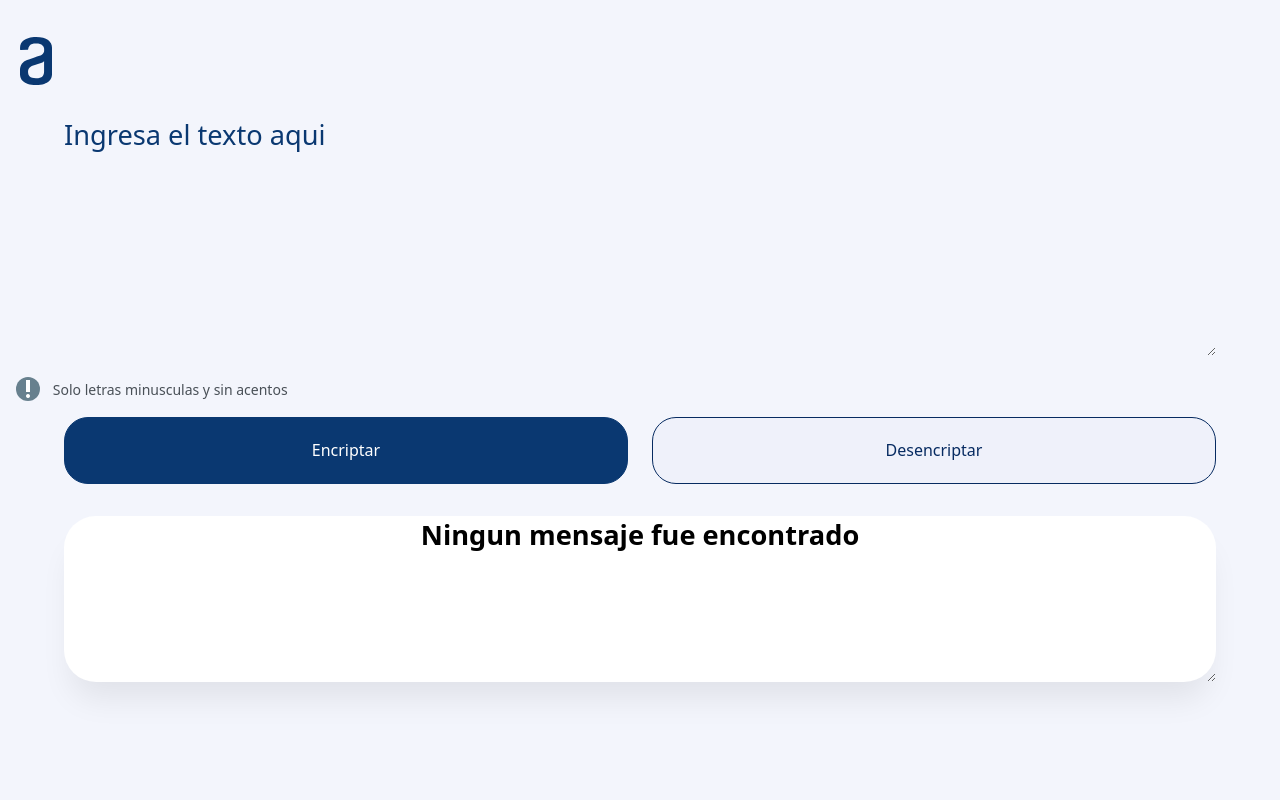
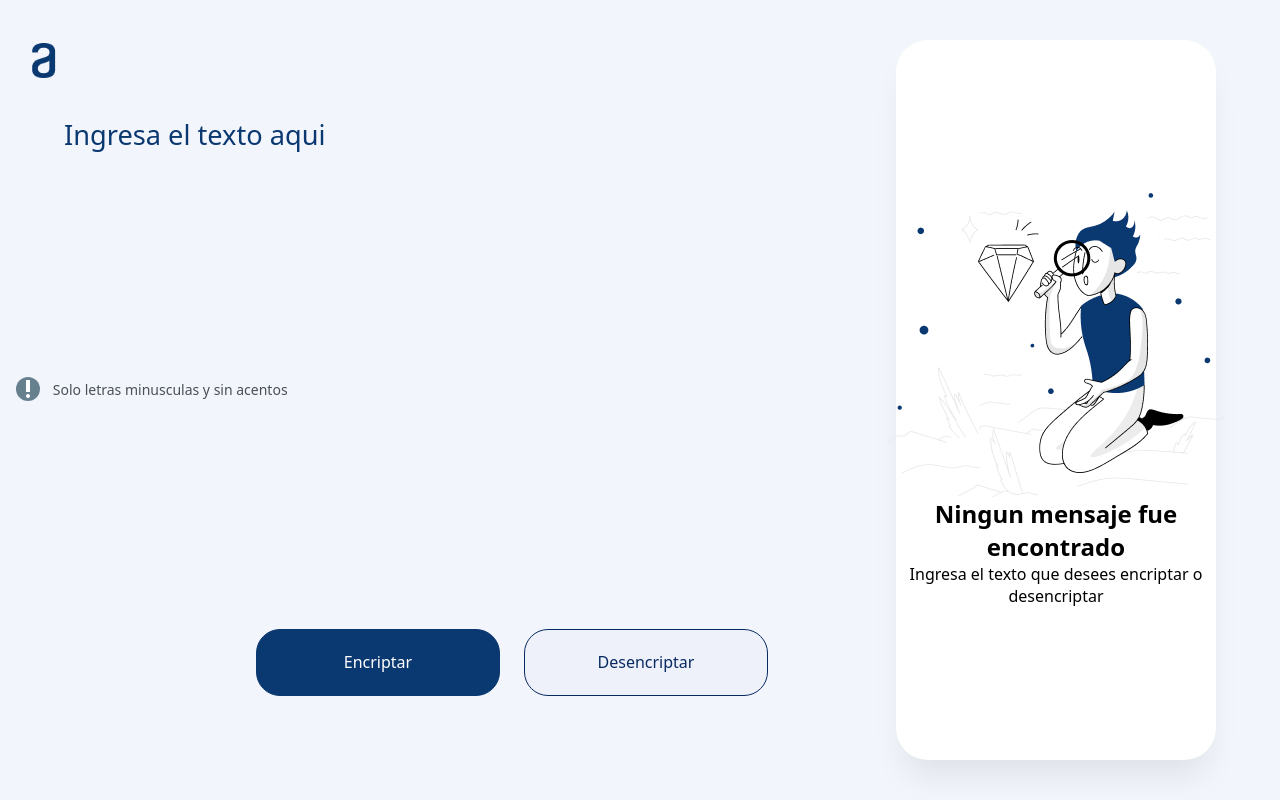
Before and after one commit to DaveOval/encriptador-texto-JS, a plain HTML site: page index.html in a window 1280 px wide. Drawn offline with nearby package versions, Linux system fonts and the light colour scheme.

Commit message:
se empieza a dar estilos a la version de pc

```diff
--- a/index.html
+++ b/index.html
@@ -11,29 +11,35 @@
 
 </head>
 <body>
+    <!-- logo -->
     <header class="header">
         <div class="logo"></div>
     </header>
 
+    <!-- input para ingresar texto -->
     <section class="input-area">
         <textarea type="text" name="text-input" id="text-input" class="text-input" placeholder="Ingresa el texto aqui"></textarea>
     </section>
 
+    <!-- informacion para los inputs -->
     <section class="info">
             <span class="material-symbols-outlined">
                 priority_high
             </span>
             <span>Solo letras minusculas y sin acentos</span>
-
     </section>
 
+    <!-- botones -->
     <section class="buttons">
         <button class="btn1">Encriptar</button>
         <button class="btn2">Desencriptar</button>
     </section>
 
-    <section >
-        <textarea class="result" name="result" id="result" placeholder="Ningun mensaje fue encontrado"></textarea>
+    <!-- resultado -->
+    <section class="result">
+        <img class="muneco" alt="" src="./media/Muneco.png">
+        <h1>Ningun mensaje fue encontrado</h1>
+        <p>Ingresa el texto que desees encriptar o desencriptar</p>
     </section>
 
 
--- a/sass/_logo.scss
+++ b/sass/_logo.scss
@@ -1,8 +1,8 @@
 .logo{
-    width: 32px;
+    width: 48px;
     height: 48px;
-    background-image: url(../media/logo.svg);
+    background-image: url(../media/logo.png);
     background-repeat: no-repeat;
-    background-size: 32px 48px;
+    background-size: contain;
     background-position: center;
 }
--- a/sass/_result.scss
+++ b/sass/_result.scss
@@ -1,5 +1,10 @@
+
+.muneco{
+    display: none;
+}
 .result{
     display: flex;
+    flex-direction: column;
     color: black;
     background-color: white;
     border-radius: 32px;
@@ -9,11 +14,17 @@
     min-height: 166px;
     width: 90vw;
     border: none;
-    font-size: 1.7rem;
     height: auto;
+    border: 1rem;
 }
 .result::placeholder{
     font-size: 1.7rem;
     font-weight: 600;
     color: black;
 }
+
+@media screen and (min-width: 1024px) {
+    .muneco{
+        display: block;
+    }
+}
--- a/styles.scss
+++ b/styles.scss
@@ -86,5 +86,21 @@ body{
 }
 
 @media screen and (min-width: 1024px) {
-
+    .buttons{
+        position: absolute;
+        width: 40vw;
+        bottom: 9vh;
+        left: 20vw;
+    }
+    .result{
+        display: flex;
+        flex-direction: column;
+        align-items: center;
+        justify-content: center;
+        width: 25vw;
+        height: 90vh;
+        position: absolute;
+        top: 5vh;
+        right: 5vw;
+    }
 }
```
Also changed, not shown: media/Muneco.png (added), media/logo.png (added), media/logo.svg (deleted), sass/_text-input.scss (line endings or trailing spaces), styles.css, 1 other file.
